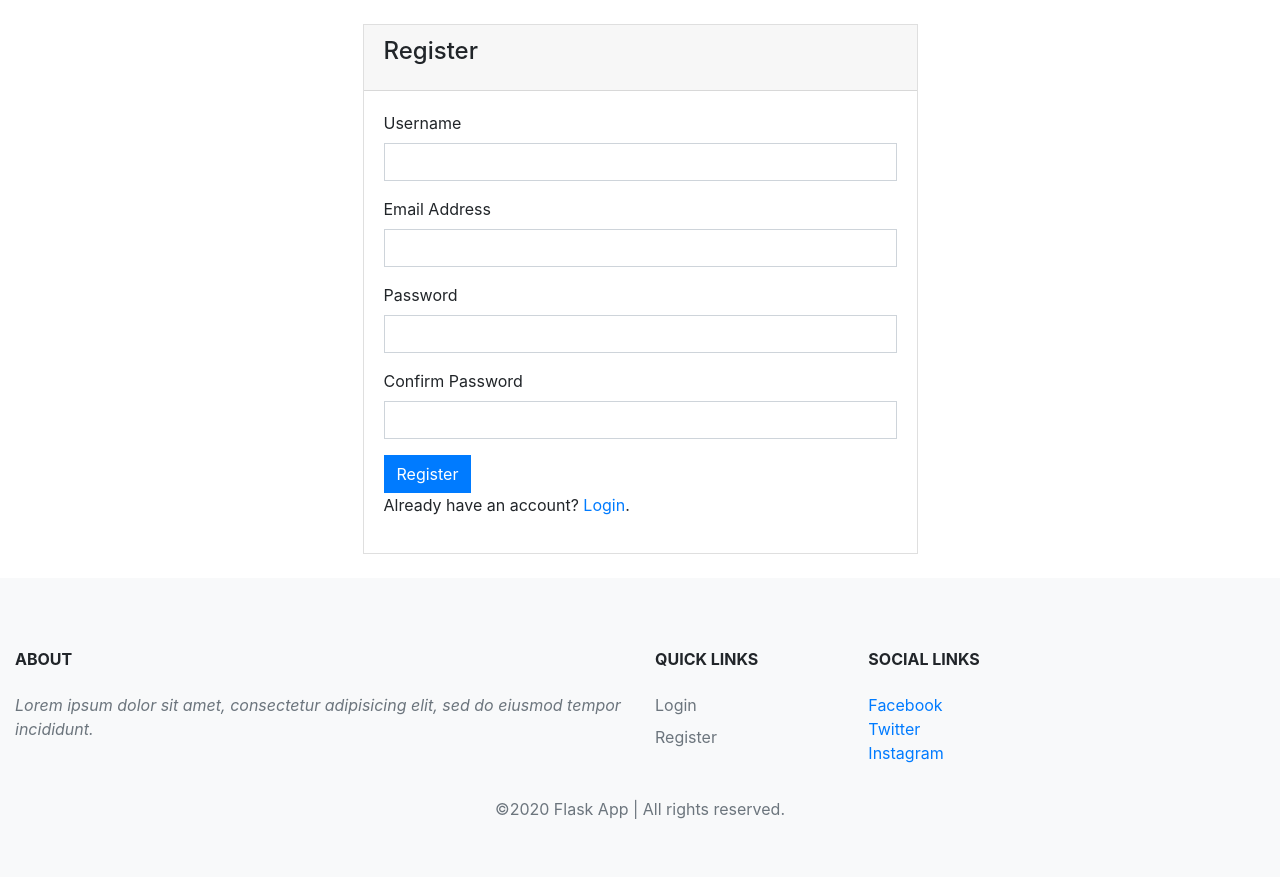
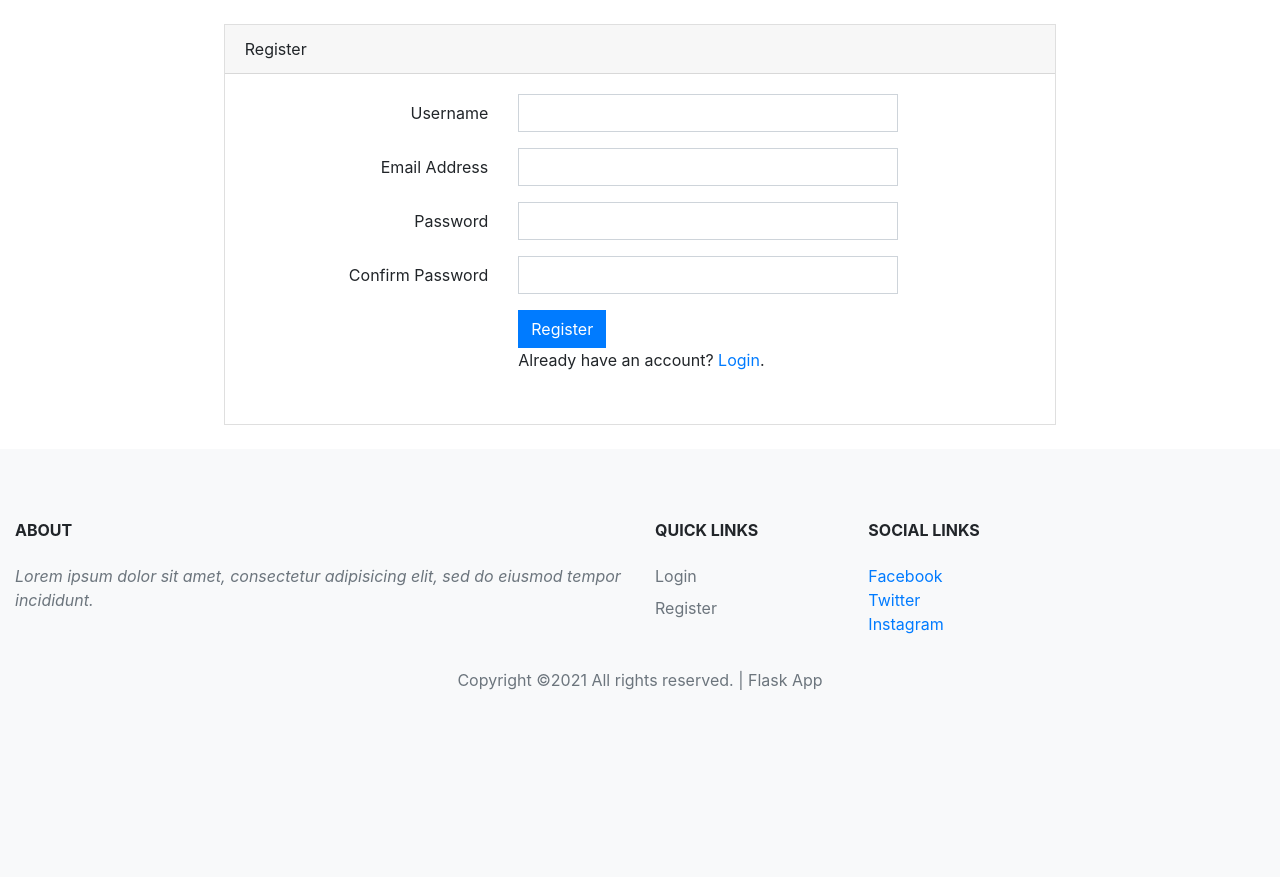
Before and after one commit to seaworn/flask-skeleton, a Flask app: page /register in a window 1280 px wide. Shown: the part 56-933 px from the top of the page. After the commit the page ends 746 px from the top, so only its background shows below. Run offline with Flask 2, Linux system fonts and the light colour scheme; some libraries are stand-ins or nearby versions.

Commit message:
fix: Improve UI templates

```diff
--- a/flask_skeleton/skeleton/app/templates/auth/register.html
+++ b/flask_skeleton/skeleton/app/templates/auth/register.html
@@ -2,42 +2,52 @@
 
 {% block content %}
 <div class="container py-4">
-  <div class="card w-50 mx-auto">
-    <div class="card-header">
-      <h4 class="card-title">Register</h4>
-    </div>
+  <div class="card w-75 mx-auto">
+    <div class="card-header">Register</div>
     <div class="card-body">
       <form class="form" role="form" action="{{ url_for('auth.register') }}" method="post">
-        <div class="form-group">
-          {{form.username.label}}
-          {{form.username(class='form-control')}}
+        <div class="form-group row">
+          {{form.username.label(class_='col-md-4 col-form-label text-md-right')}}
+          <div class="col-md-6">
+            {{form.username(class_='form-control')}}
             {% for error in form.errors.username %}
             <small class="text-danger">{{error}}</small>
             {% endfor %}
           </div>
-        <div class="form-group">
-          {{form.email.label}}
-          {{form.email(class='form-control')}}
+        </div>
+        <div class="form-group row">
+          {{form.email.label(class_='col-md-4 col-form-label text-md-right')}}
+          <div class="col-md-6">
+            {{form.email(class_='form-control')}}
             {% for error in form.errors.email %}
             <small class="text-danger">{{error}}</small>
             {% endfor %}
           </div>
-        <div class="form-group">
-          {{form.password.label}}
-          {{form.password(class='form-control')}}
+        </div>
+        <div class="form-group row">
+          {{form.password.label(class_='col-md-4 col-form-label text-md-right')}}
+          <div class="col-md-6">
+            {{form.password(class_='form-control')}}
             {% for error in form.errors.password %}
             <small class="text-danger">{{error}}</small>
             {% endfor %}
           </div>
-        <div class="form-group">
-          {{form.password_confirmation.label}}
-          {{form.password_confirmation(class='form-control')}}
+        </div>
+        <div class="form-group row">
+          {{form.password_confirmation.label(class_='col-md-4 col-form-label text-md-right')}}
+          <div class="col-md-6">
+            {{form.password_confirmation(class_='form-control')}}
             {% for error in form.errors.password_confirmation %}
             <small class="text-danger">{{error}}</small>
             {% endfor %}
           </div>
-        {{form.submit(class='btn btn-primary')}}
+        </div>
+        <div class="form-group row">
+          <div class="col-md-6 offset-md-4">
+            {{form.submit(class_='btn btn-primary')}}
             <p>Already have an account? <a href="{{ url_for('auth.login') }}">Login</a>.</p>
+          </div>
+        </div>
       </form>
     </div>
   </div>
--- a/flask_skeleton/skeleton/app/templates/base.html
+++ b/flask_skeleton/skeleton/app/templates/base.html
@@ -106,7 +106,7 @@
       </div>
       <!-- Copyrights -->
       <div class="text-center">
-        <p class="text-muted mb-0 py-2">&copy;2020 {{ config.APP_NAME }} | All rights reserved.</p>
+        <p class="text-muted mb-0 py-2">Copyright &copy;<script>document.write(new Date().getFullYear());</script> All rights reserved. | {{ config.APP_NAME }}</p>
       </div>
     </div>
   </footer>
```
Also changed, not shown: flask_skeleton/skeleton/app/templates/auth/login.html (+18 -12 lines). Lines whose indentation alone changed are shown as unchanged.
